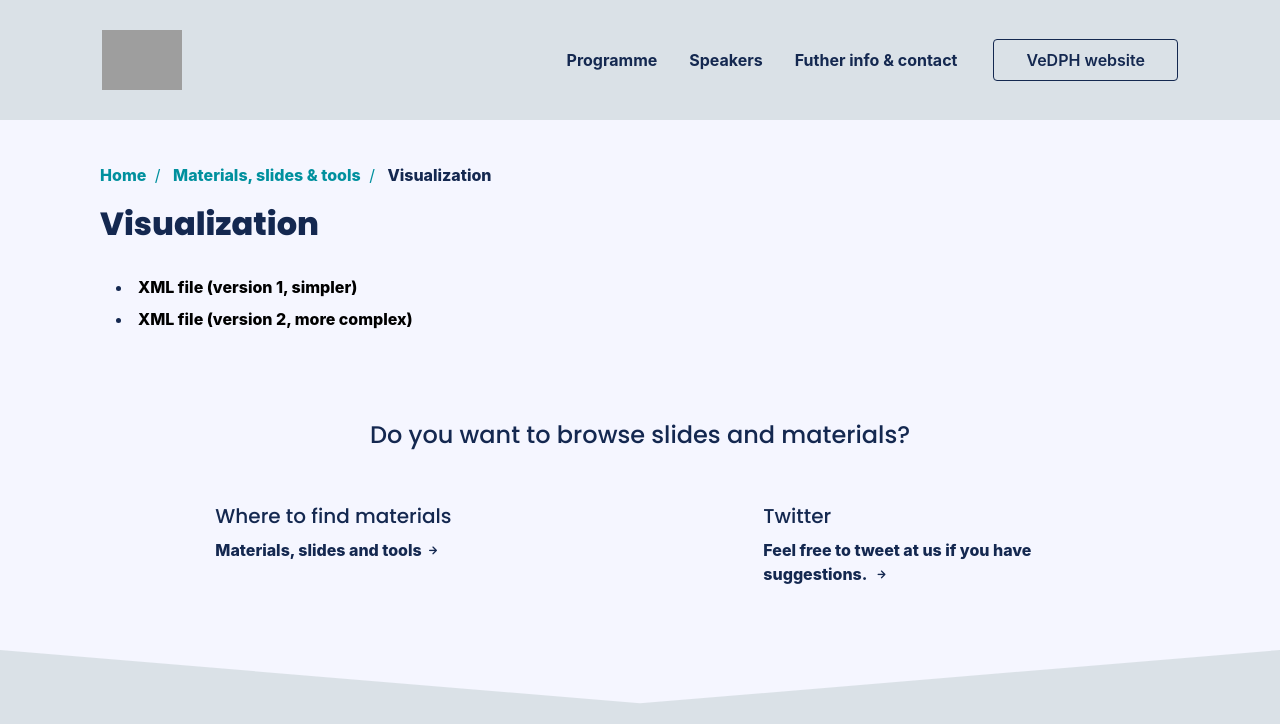
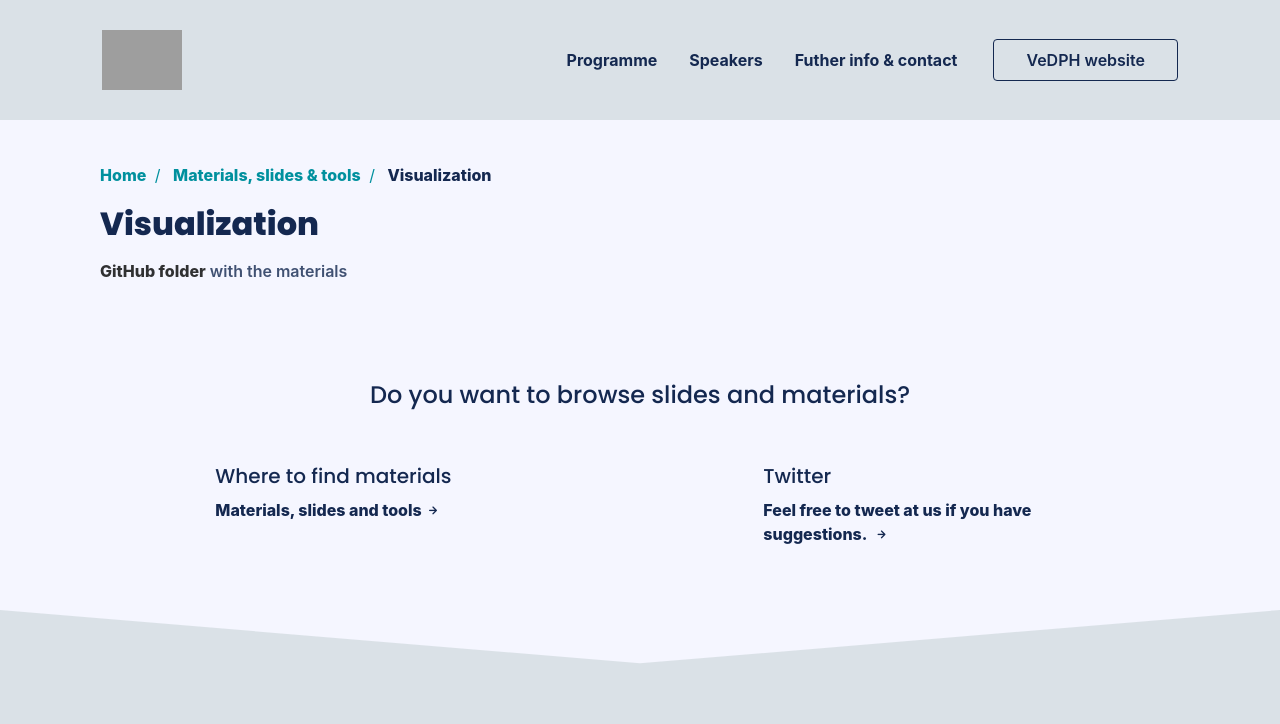
Before and after one commit to vedph/summercamp, a Jekyll site: the page built from materials/visualization/index.html, in a window 1280 px wide, cut to the strip 0-724 px from the top of the page. Built offline with Jekyll 4.4.1, drawn with Linux system fonts in a browser that asks for light colours; nearby versions of some CDN libraries; some web fonts are replaced; grey boxes are pictures that could not be loaded.

Commit message:
Link to GitHub repo folder

```diff
--- a/materials/visualization/index.html
+++ b/materials/visualization/index.html
@@ -6,7 +6,6 @@
 date: 2020-07-10 11:00:00
 ---
 
-<ul>
-    <li><a href="Marco_Polo_VeniceVirtualSummerCamp2020-Thursday_1.xml" target="_blank">XML file (version 1, simpler)</a></li>
-    <li><a href="Marco_Polo_VeniceVirtualSummerCamp2020-Thursday_2.xml" target="_blank">XML file (version 2, more complex)</a></li>
-</ul>
+<p>
+<a href="https://github.com/vedph/event_materials/tree/master/2020_summer_camp/strand_1_text/visualization">GitHub folder</a> with the materials
+</p>
```
